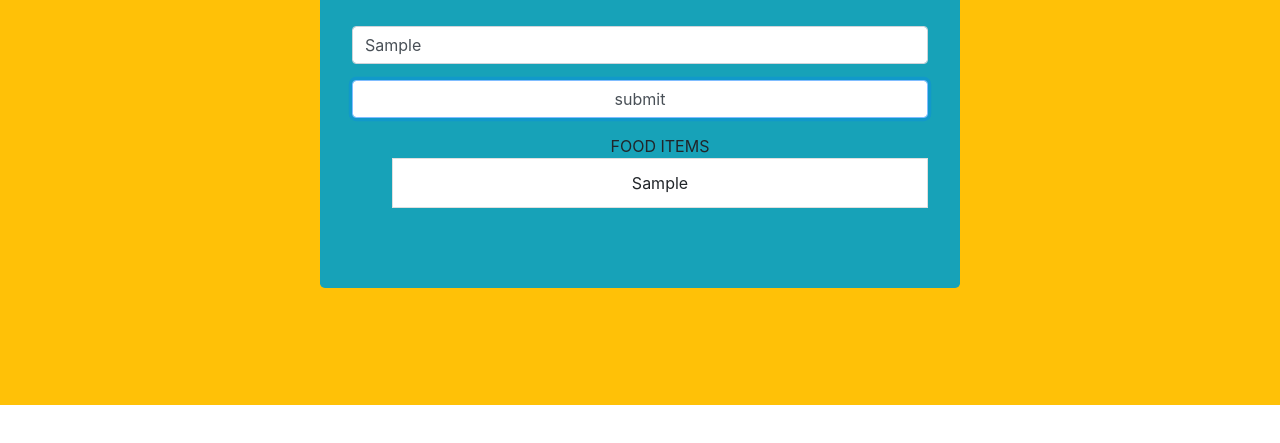
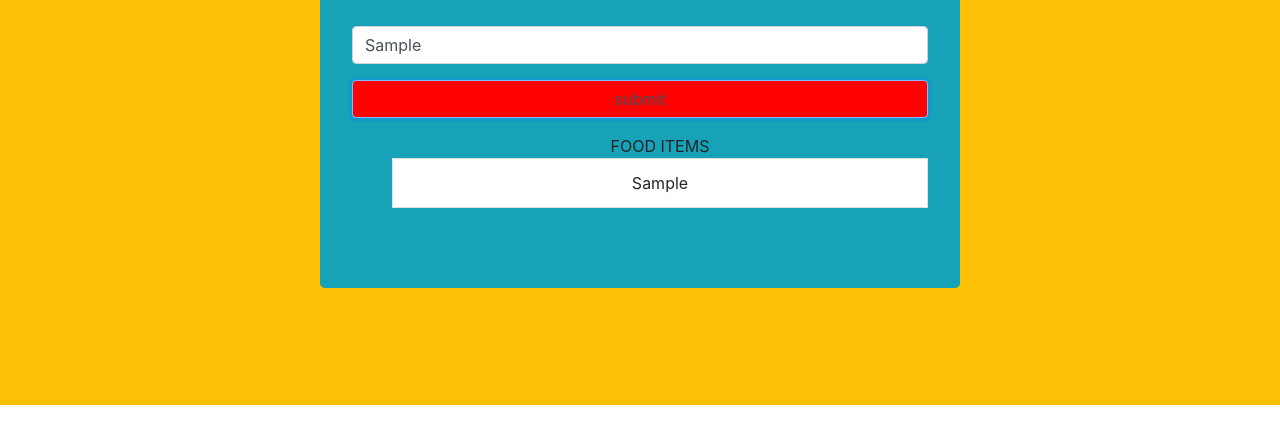
Before and after one commit to darkweb907/darkweb907-github.io-todofolder, a plain HTML site: page index.html in a window 1280 px wide. Both pictures are taken after typing "Sample" into the empty fields and a click on the input "submit". Shown: the part 219-662 px from the top of the page. Drawn offline with nearby package versions, Linux system fonts and the light colour scheme.

Commit message:
add a focus event

```diff
--- a/index.html
+++ b/index.html
@@ -6,6 +6,11 @@
     <meta name="viewport" content="width=device-width, initial-scale=1.0">
     <title>toDoList Project</title>
     <link rel="stylesheet" href="../css/bootstrap.min.css">
+    <style>
+        .sub:focus{
+            background-color: red;
+        }
+    </style>
 </head>
 <body>
         <main class="d-flex justify-content-center align-items-center h-50 bg-warning" style="min-height: 78vh;">
@@ -16,7 +21,7 @@
                         <input class="form-control" type="text" id="text">
                     </div>
                     <div class="form-group">
-                        <input class="form-control" type="submit" value="submit" id="submit">
+                        <input class="form-control sub" type="submit" value="submit" id="submit">
                     </div>
                 </form>
                 <ol class="text-center" id="ul">FOOD ITEMS</ol>
```
